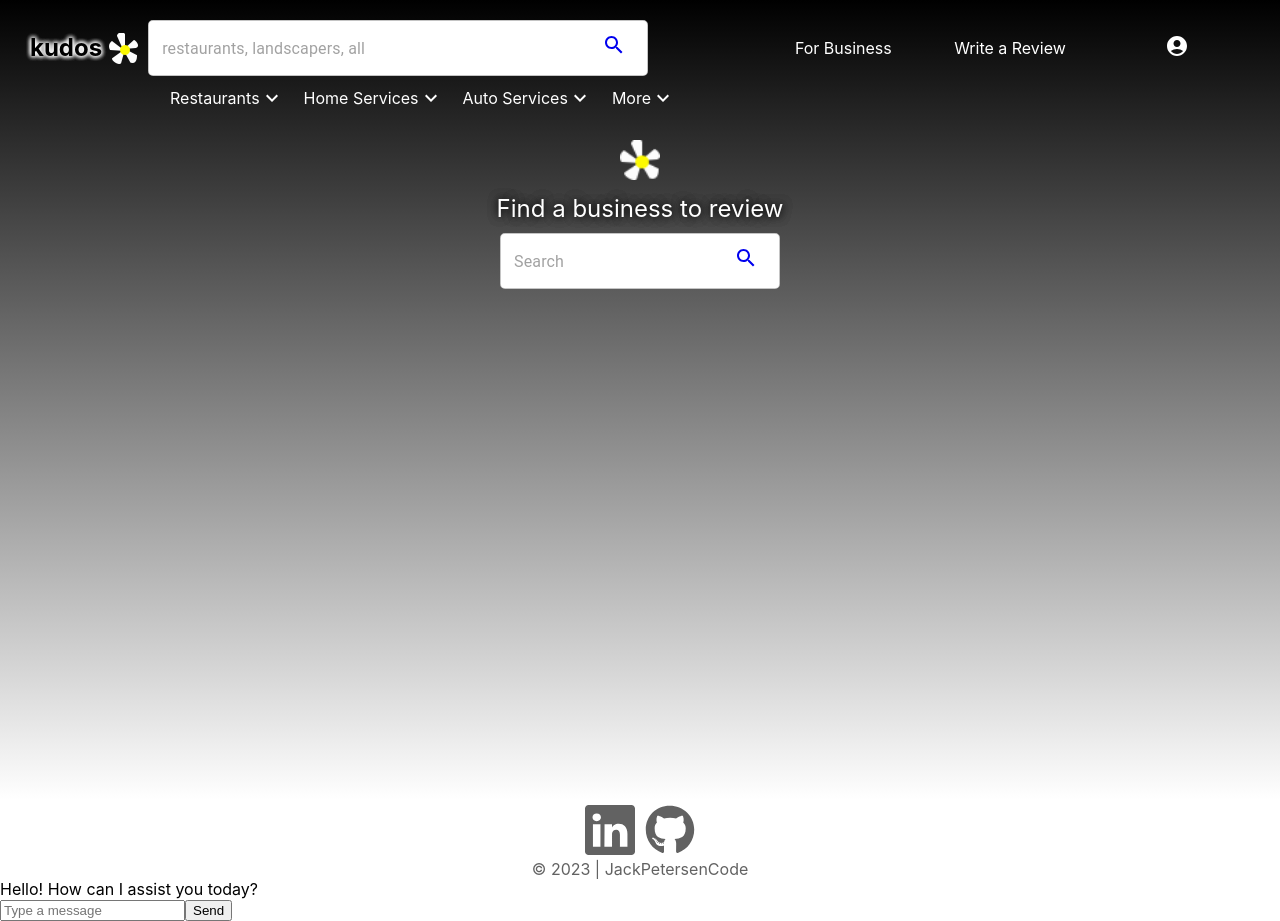
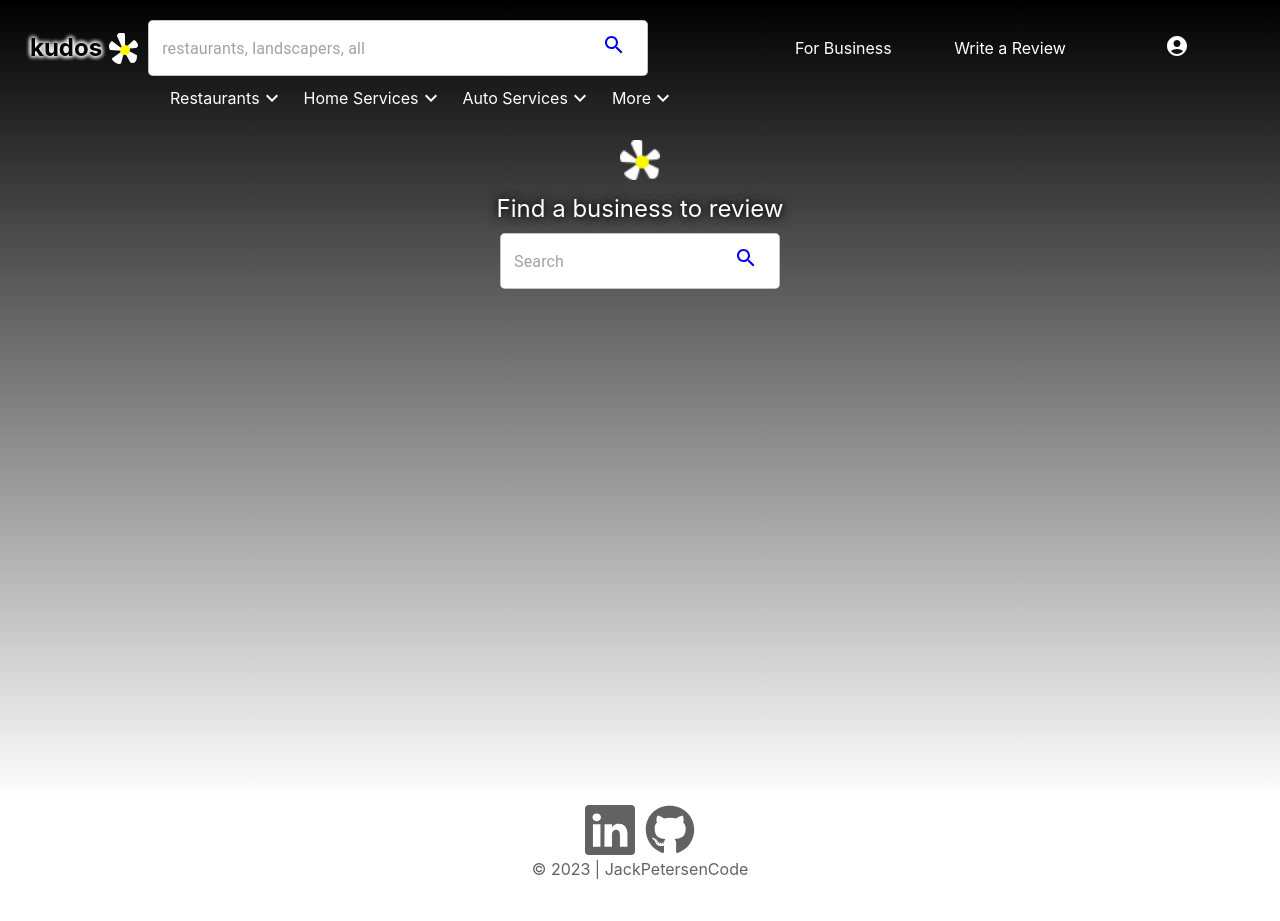
Before and after one commit to JackPetersenCode/express-app, a React (Create React App) app in the folder client/: page /ReviewsPage in a window 1280 px wide. After the commit the page ends 879 px from the top, so only its background shows below. Built offline with nearby package versions, Linux system fonts and the light colour scheme; no server answers; what google-maps-react, react-geocode would draw is missing.

Commit message:
got rid of extra chat interface

```diff
--- a/client/src/pages/ReviewsPage.js
+++ b/client/src/pages/ReviewsPage.js
@@ -160,8 +160,6 @@ const ReviewsPage = ({ profile }) => {
         <FooterDiv>
             <Footer styleProps={true} />
         </FooterDiv>
-
-        <Chat />
         </>
     )
 }
```
